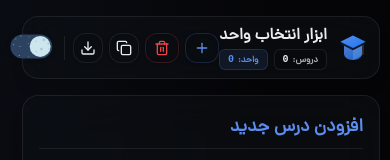
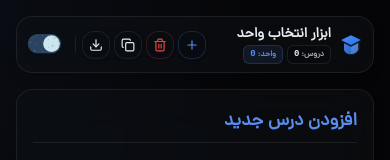
Before and after one commit to ItsReZNuM/CourseSelection, a Next.js app: page / in a window 390 px wide. Shown: the top 160 px of the page. Built offline with nearby package versions, Linux system fonts and the light colour scheme.

Commit message:
Fix Mobile Bugs

```diff
--- a/src/app/globals.css
+++ b/src/app/globals.css
@@ -152,3 +152,9 @@
   -ms-overflow-style: none;
   scrollbar-width: none;
 }
+
+.export-mode,
+.export-mode * {
+  backdrop-filter: none !important;
+  -webkit-backdrop-filter: none !important;
+}
--- a/src/components/layout/Topbar.tsx
+++ b/src/components/layout/Topbar.tsx
@@ -1,3 +1,4 @@
+// src/components/layout/Topbar.tsx
 "use client";
 
 import { useState } from "react";
@@ -42,69 +43,69 @@ export default function Topbar() {
 
     return (
         <>
-            <header className="glass-panel flex items-center justify-between p-2 md:p-4 mb-4 md:mb-6 sticky top-2 md:top-4 z-[70]">
+            {/* FIXED RESPONSIVENESS: Adjusted gaps and padding for <420px screens */}
+            <header className="glass-panel flex items-center justify-between p-2 md:p-4 mb-4 md:mb-6 sticky top-2 md:top-4 z-[70] gap-1">
 
-                <div className="flex items-center gap-2 md:gap-4 shrink-0">
-                    <Logo className="w-9 h-9 md:w-11 md:h-11 shrink-0" />
+                <div className="flex items-center gap-1.5 md:gap-4 min-w-0 shrink">
+                    <Logo className="w-7 h-7 sm:w-9 sm:h-9 md:w-11 md:h-11 shrink-0" />
 
-                    <div className="flex flex-col justify-center">
-                        <h1 className="text-base md:text-xl font-bold text-foreground leading-tight whitespace-nowrap mb-1 md:mb-1.5">
-                            ابزار انتخاب واحد                        </h1>
+                    <div className="flex flex-col justify-center min-w-0">
+                        {/* Title gets truncated on ultra-small screens */}
+                        <h1 className="text-sm sm:text-base md:text-xl font-bold text-foreground leading-tight truncate mb-0.5 md:mb-1.5">
+                            ابزار انتخاب واحد
+                        </h1>
 
-                        <div className="flex items-center gap-1.5 md:gap-2">
-                            <div className="flex items-center gap-1 bg-black/5 dark:bg-white/10 px-2 py-0.5 rounded-md border border-[var(--border-color)]">
-                                <span className="text-[9px] md:text-[11px] text-muted font-bold">دروس:</span>
-                                <span className="text-[10px] md:text-xs font-mono font-bold text-foreground">{courses.length}</span>
+                        <div className="flex items-center gap-1 md:gap-2">
+                            <div className="flex items-center gap-0.5 sm:gap-1 bg-black/5 dark:bg-white/10 px-1.5 py-0.5 rounded-md border border-[var(--border-color)] shrink-0">
+                                <span className="text-[8px] sm:text-[10px] md:text-[11px] text-muted font-bold">دروس:</span>
+                                <span className="text-[9px] sm:text-[11px] md:text-xs font-mono font-bold text-foreground">{courses.length}</span>
                             </div>
-                            <div className="flex items-center gap-1 bg-primary/10 px-2 py-0.5 rounded-md border border-primary/20">
-                                <span className="text-[9px] md:text-[11px] text-primary font-bold">واحد:</span>
-                                <span className="text-[10px] md:text-xs font-mono font-bold text-primary">{totalUnits}</span>
+                            <div className="flex items-center gap-0.5 sm:gap-1 bg-primary/10 px-1.5 py-0.5 rounded-md border border-primary/20 shrink-0">
+                                <span className="text-[8px] sm:text-[10px] md:text-[11px] text-primary font-bold">واحد:</span>
+                                <span className="text-[9px] sm:text-[11px] md:text-xs font-mono font-bold text-primary">{totalUnits}</span>
                             </div>
                         </div>
                     </div>
                 </div>
 
-                <div className="flex items-center gap-1.5 md:gap-3 shrink-0 py-3 px-2 -my-3 -mx-2">
+                <div className="flex items-center gap-1 sm:gap-1.5 md:gap-3 shrink-0 py-3 px-1 sm:px-2 -my-3 -mx-2">
                     <button
                         onClick={() => setSelectedCourseId(null)}
-                        className="glass-btn px-2 py-1.5 md:px-4 md:py-2 flex gap-1 md:gap-2 text-primary border-primary/20 hover:bg-primary hover:text-white dark:hover:bg-primary transition-colors"
+                        className="glass-btn p-1.5 sm:px-2 sm:py-1.5 md:px-4 md:py-2 flex gap-1 md:gap-2 text-primary border-primary/20 hover:bg-primary hover:text-white dark:hover:bg-primary transition-colors shrink-0"
                     >
-                        <Plus className="w-4 h-4 md:w-5 md:h-5" />
-                        <span className="hidden sm:inline text-xs md:text-sm font-bold mt-0.5">افزودن درس</span>
+                        <Plus className="w-3.5 h-3.5 sm:w-4 sm:h-4 md:w-5 md:h-5" />
+                        <span className="hidden sm:inline text-xs md:text-sm font-bold mt-0.5">افزودن</span>
                     </button>
 
                     <button
                         onClick={handleDeleteClick}
-                        className="glass-btn px-2 py-1.5 md:px-4 md:py-2 flex gap-1 md:gap-2 text-danger border-danger/20 hover:bg-danger hover:text-white dark:hover:bg-danger transition-colors"
+                        className="glass-btn p-1.5 sm:px-2 sm:py-1.5 md:px-4 md:py-2 flex gap-1 md:gap-2 text-danger border-danger/20 hover:bg-danger hover:text-white dark:hover:bg-danger transition-colors shrink-0"
                     >
-                        <Trash2 className="w-4 h-4 md:w-5 md:h-5" />
+                        <Trash2 className="w-3.5 h-3.5 sm:w-4 sm:h-4 md:w-5 md:h-5" />
                         <span className="hidden sm:inline text-xs md:text-sm font-bold mt-0.5">حذف</span>
                     </button>
 
                     <div className="hidden sm:block w-px h-6 md:h-8 bg-border mx-0.5 md:mx-1"></div>
 
-                    <button onClick={handleCopyCodes} className="glass-btn p-1.5 md:p-2 hover:bg-black/10 dark:hover:bg-white/10" aria-label="Copy Codes">
-                        <Copy className="w-4 h-4 md:w-5 md:h-5" />
+                    <button onClick={handleCopyCodes} className="glass-btn p-1.5 md:p-2 hover:bg-black/10 dark:hover:bg-white/10 shrink-0" aria-label="Copy Codes">
+                        <Copy className="w-3.5 h-3.5 sm:w-4 sm:h-4 md:w-5 md:h-5" />
                     </button>
 
-                    <button onClick={() => setIsExportMenuOpen(true)} className="glass-btn p-1.5 md:p-2 hover:bg-black/10 dark:hover:bg-white/10" aria-label="Download Menu">
-                        <Download className="w-4 h-4 md:w-5 md:h-5" />
+                    <button onClick={() => setIsExportMenuOpen(true)} className="glass-btn p-1.5 md:p-2 hover:bg-black/10 dark:hover:bg-white/10 shrink-0" aria-label="Download Menu">
+                        <Download className="w-3.5 h-3.5 sm:w-4 sm:h-4 md:w-5 md:h-5" />
                     </button>
 
-                    <div className="w-px h-6 md:h-8 bg-border mx-0.5 md:mx-1"></div>
-                    <ThemeToggle />
+                    <div className="w-px h-4 sm:h-6 md:h-8 bg-border mx-0.5 md:mx-1"></div>
+
+                    {/* ThemeToggle scale down applied internally via CSS wrapper */}
+                    <div className="scale-[0.8] sm:scale-90 md:scale-100 origin-center shrink-0">
+                        <ThemeToggle />
+                    </div>
                 </div>
             </header>
 
             <ExportModal isOpen={isExportMenuOpen} onClose={() => setIsExportMenuOpen(false)} />
-
-            {/* فراخوانی کامپوننت تاییدیه */}
-            <ConfirmModal
-                isOpen={isConfirmOpen}
-                onClose={() => setIsConfirmOpen(false)}
-                onConfirm={executeDelete}
-                courseName={selectedCourse?.name || "انتخاب شده"}
-            />
+            <ConfirmModal isOpen={isConfirmOpen} onClose={() => setIsConfirmOpen(false)} onConfirm={executeDelete} courseName={selectedCourse?.name || "انتخاب شده"} />
         </>
     );
 }
--- a/src/components/ui/ExportModal.tsx
+++ b/src/components/ui/ExportModal.tsx
@@ -63,13 +63,17 @@ export default function ExportModal({ isOpen, onClose }: Props) {
         const originalCssText = element.style.cssText;
         const isDark = document.documentElement.classList.contains('dark');
 
+        // FIXED: Add export-mode class to temporarily disable backdrop-filters
+        element.classList.add('export-mode');
+
         element.style.setProperty('display', 'flex', 'important');
         element.style.setProperty('width', '1000px', 'important');
         element.style.setProperty('padding', '24px', 'important');
         element.style.setProperty('background-color', isDark ? '#050507' : '#f5f7fa', 'important');
         element.style.setProperty('border-radius', '16px', 'important');
 
-        await new Promise(r => setTimeout(r, 150));
+        // FIXED: Increased timeout to 400ms to ensure mobile browsers finish layout rendering
+        await new Promise(r => setTimeout(r, 400));
 
         const width = element.offsetWidth;
         const height = element.offsetHeight;
@@ -83,6 +87,8 @@ export default function ExportModal({ isOpen, onClose }: Props) {
 
         const dataUrl = asJpeg ? await toJpeg(element, options) : await toPng(element, options);
 
+        // Cleanup
+        element.classList.remove('export-mode');
         element.style.cssText = originalCssText;
         setIsCapturing(false);
 
```
Also changed, not shown: src/components/course/CourseCard.tsx (+30 -10 lines).
